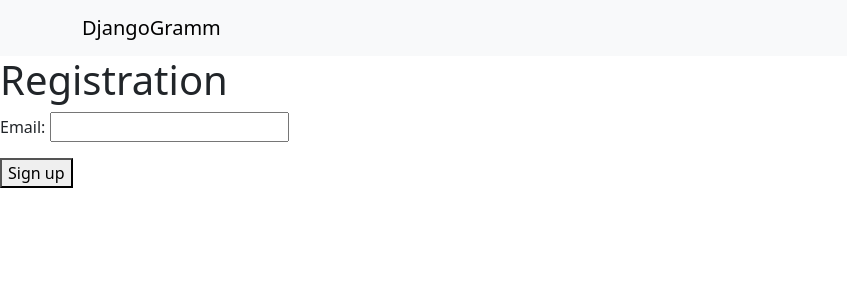
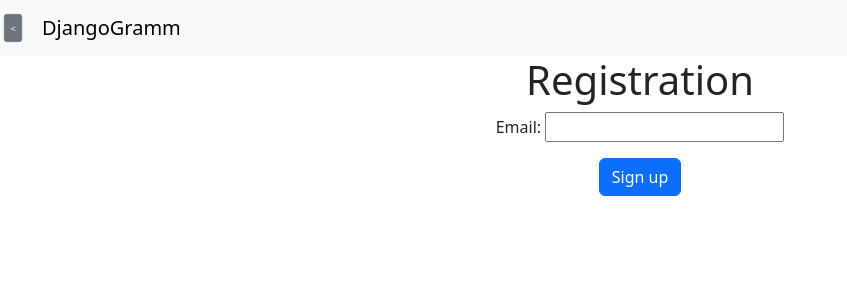
Before and after one commit to SoundsBetter/DjangoGramm, a Django app: page /auths/register/ in a window 1280 px wide. Shown: the top 300 px of the page, without its empty margins (0-847 px from the left). Run offline with Django 4.2, Linux system fonts and the light colour scheme.

Commit message:
done bootstrap styles

```diff
--- a/DjangoGramm/text_messages.py
+++ b/DjangoGramm/text_messages.py
@@ -23,3 +23,4 @@
 LIKE_IT_MSG = "You liked it."
 CREATE_POST_SUBMIT = "Create post"
 UPDATE_POST_SUBMIT = "Update post"
+INVALID_LOGIN_MSG = "Please enter a correct username and password. Note that both fields may be case-sensitive."
--- a/accounts/templates/accounts/includes/avatar_info.html
+++ b/accounts/templates/accounts/includes/avatar_info.html
@@ -13,5 +13,9 @@
              class="rounded-circle"
              style="width: 100px; height: 100px;">
     {% endif %}
+
     <h4>{{ user.username }}</h4>
+    {% if user == request.user and orientation == 'vertical' %}
+        <a class="btn btn-outline-warning" href="{% url 'accounts:profile' user_id=user.id %}">edit profile</a>
+    {% endif %}
 </div>
--- a/auths/templates/auths/login.html
+++ b/auths/templates/auths/login.html
@@ -6,4 +6,5 @@
     {{ form.as_p }}
     <button type="submit" class="btn btn-primary">Log in</button>
     </form>
+
 {% endblock %}
--- a/auths/templates/auths/register.html
+++ b/auths/templates/auths/register.html
@@ -1,9 +1,12 @@
 {% extends "base.html" %}
 {% block content %}
-    <h1>Registration</h1>
-    <form method="post">
-    {% csrf_token %}
-    {{ form.as_p }}
-    <button type="submit">Sign up</button>
-    </form>
+    <div class="container-fluid mx-auto text-center">
+        <h1>Registration</h1>
+        <form method="post">
+            {% csrf_token %}
+            {{ form.as_p }}
+            <button type="submit" class="btn btn-primary">Sign up</button>
+        </form>
+    </div>
+
 {% endblock %}
--- a/auths/views.py
+++ b/auths/views.py
@@ -15,6 +15,7 @@ from DjangoGramm.text_messages import (
     REG_SUCCESS_MSG,
     ACTIVATE_SUCCESS_MSG,
     ACTIVATE_ERROR_MSG,
+    INVALID_LOGIN_MSG,
 )
 from auths.utils import send_confirmation_email
 
@@ -90,7 +91,7 @@ class LoginView(View):
                 login(request, user)
                 return redirect("accounts:profile", user.id)
         else:
-            messages.error(request, "INVALID DATA")
+            messages.error(request, INVALID_LOGIN_MSG)
             return redirect(request.META.get("HTTP_REFERER", "home"))
 
 
--- a/posts/templates/posts/user_posts.html
+++ b/posts/templates/posts/user_posts.html
@@ -1,6 +1,7 @@
 {% extends "base_profile.html" %}
 {% load static %}
 {% block main %}
+    <h3>{{ user }} posts</h3>
     {% for post in user.posts.all %}
         {% include 'posts/includes/single_post.html' %}
     {% endfor %}
--- a/templates/base.html
+++ b/templates/base.html
@@ -10,22 +10,24 @@
           crossorigin="anonymous">
 
 </head>
-<nav class="navbar navbar-light bg-light">
-    <div class="container">
+<nav class="navbar navbar-expand-lg navbar-light bg-light">
+    <div class="d-flex justify-content-between w-100">
+        <button onclick="history.back();" class="btn btn-secondary btn-sm me-3" style="transform: scale(0.7);"><
+        </button>
         <a class="navbar-brand" href="{% url 'home' %}">DjangoGramm</a>
         <ul class="navbar-nav ms-auto flex-row">
             {% if request.user.is_authenticated %}
                 <li class="nav-item me-3"><a class="nav-link"
-                                        href="{% url 'posts:create_post' user.id %}">Create
+                                             href="{% url 'posts:create_post' user.id %}">Create
                     post</a></li>
                 <li class="nav-item me-3"><a class="nav-link"
-                                        href="{% url 'posts:get_user_posts' user.id %}">My
+                                             href="{% url 'posts:get_user_posts' user.id %}">My
                     posts</a></li>
                 <li class="nav-item me-3"><a class="nav-link"
-                                        href="{% url 'posts:feed' %}">Feed</a>
+                                             href="{% url 'posts:feed' %}">Feed</a>
                 </li>
                 <li class="nav-item me-3"><a class="nav-link"
-                                        href="{% url 'auths:logout' %}">Logout</a>
+                                             href="{% url 'auths:logout' %}">Logout</a>
                 </li>
             {% endif %}
         </ul>
@@ -43,7 +45,7 @@
     </div>
 {% endif %}
 {% block content %}
-    <button onclick="history.back();" class="btn btn-secondary">Back</button>
+
 {% endblock %}
 
 </body>
```
Also changed, not shown: db.sqlite3.
